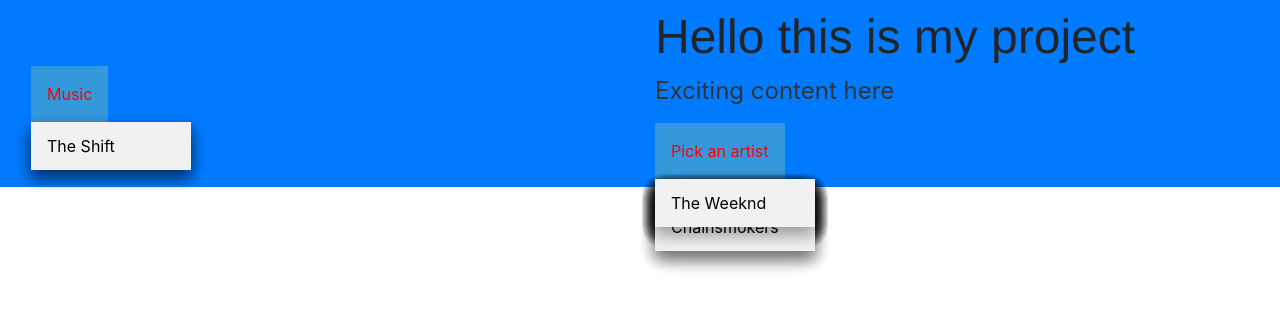
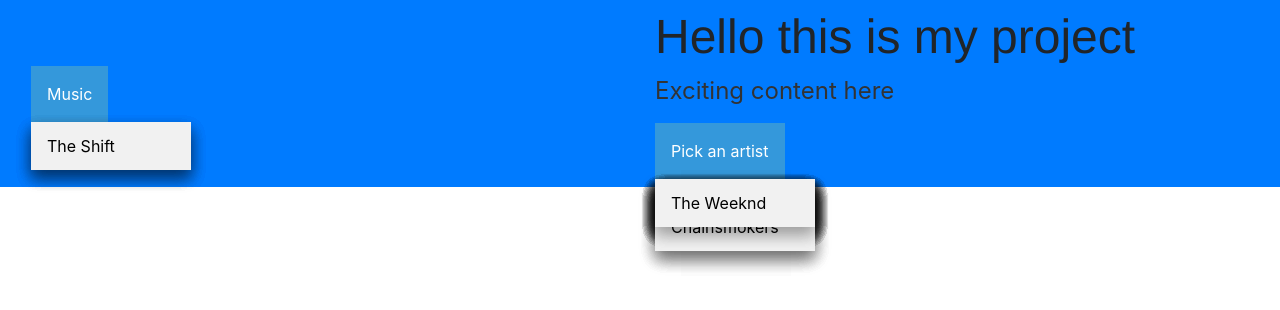
Before and after one commit to ah-dali/ah-dali.github.io, a Jekyll site: the page built from index.html, in a window 1280 px wide. Shown: the top 310 px of the page. Built offline with Jekyll 4.4.1, drawn with Linux system fonts in a browser that asks for light colours; nearby versions of some CDN libraries; library files that are not in the unit come from our copies.

Commit message:
Update main.css

```diff
--- a/css/main.css
+++ b/css/main.css
@@ -29,19 +29,10 @@ p {
     color: #333;
 }
 
-ul.posts {
-    margin: 20px auto 40px;
-    font-size: 1.5em;
-}
-
-ul.posts li {
-    list-style: none;
-}
-
 /* Dropdown Button */
 .dropbtn {
     background-color: #3498DB;
-    color: red;
+    color: white;
     padding: 16px;
     font-size: 16px;
     border: none;
@@ -65,9 +56,6 @@ ul.posts li {
     position: absolute;
     background-color: #f1f1f1;
     min-width: 160px;
-    max-height: 200px;
-    overflow-x: hidden;
-    overflow-y: auto;
     box-shadow: 0px 8px 16px 0px rgba(0,0,0,0.2);
     z-index: 1;
 }
```
